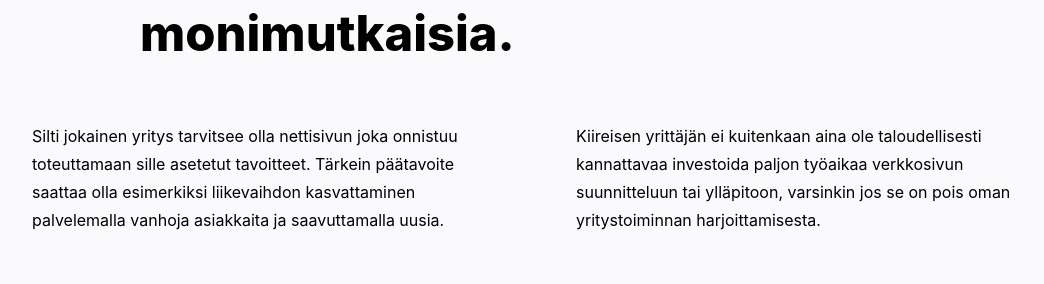
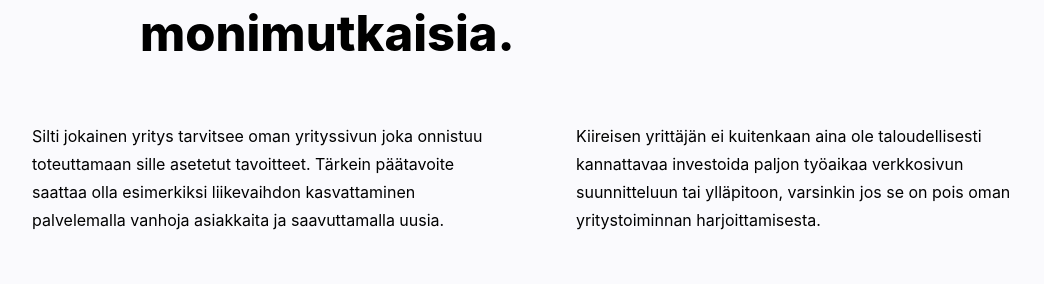
Before and after one commit to digiaalto/etusivu, a Next.js app: page / in a window 1280 px wide. Shown: the part 1077-1361 px from the top of the page, without its empty margins (96-1140 px from the left). Built offline with nearby package versions, Linux system fonts and the light colour scheme; a small style sheet from the web is missing.

Commit message:
Tekstisisällön typo

```diff
--- a/components/LP_Problem.js
+++ b/components/LP_Problem.js
@@ -15,7 +15,7 @@ const LP_Problem = () => {
           <div className={styles.textContainer}>
             <div className={styles.textColumn}>
               <p>
-                Silti jokainen yritys tarvitsee olla nettisivun joka onnistuu
+                Silti jokainen yritys tarvitsee oman yrityssivun joka onnistuu
                 toteuttamaan sille asetetut tavoitteet. Tärkein päätavoite
                 saattaa olla esimerkiksi liikevaihdon kasvattaminen palvelemalla
                 vanhoja asiakkaita ja saavuttamalla uusia.
```
